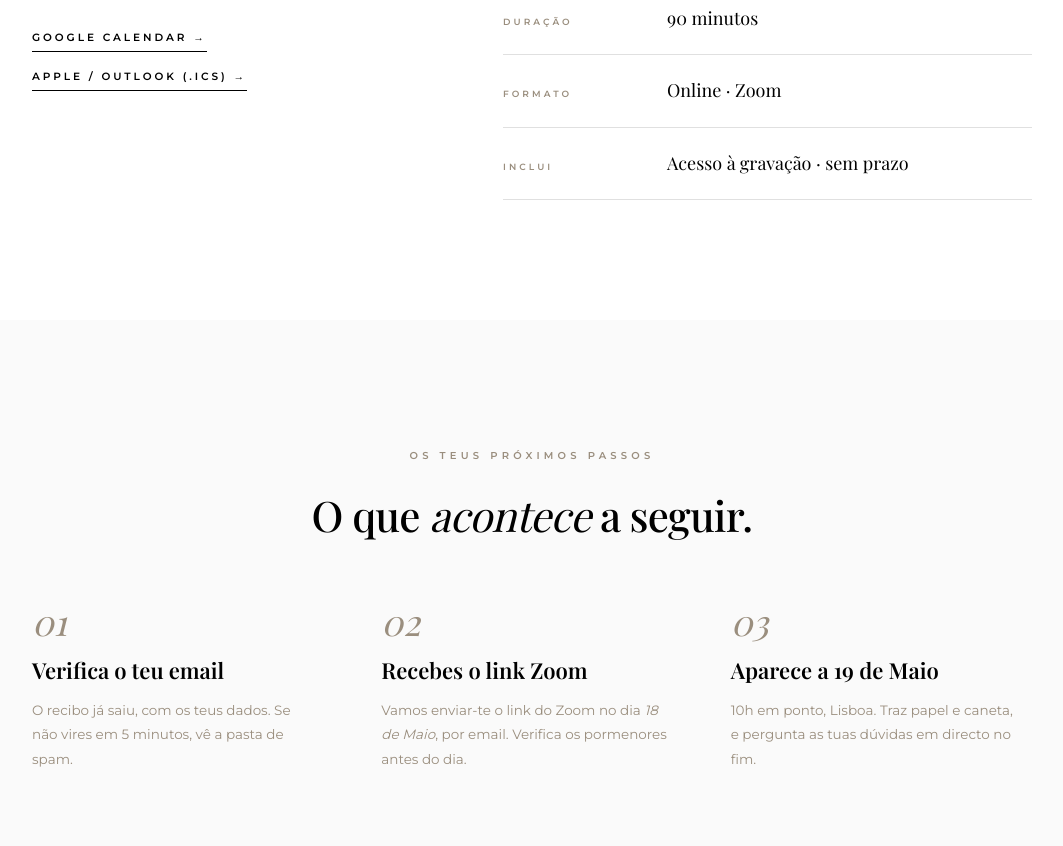
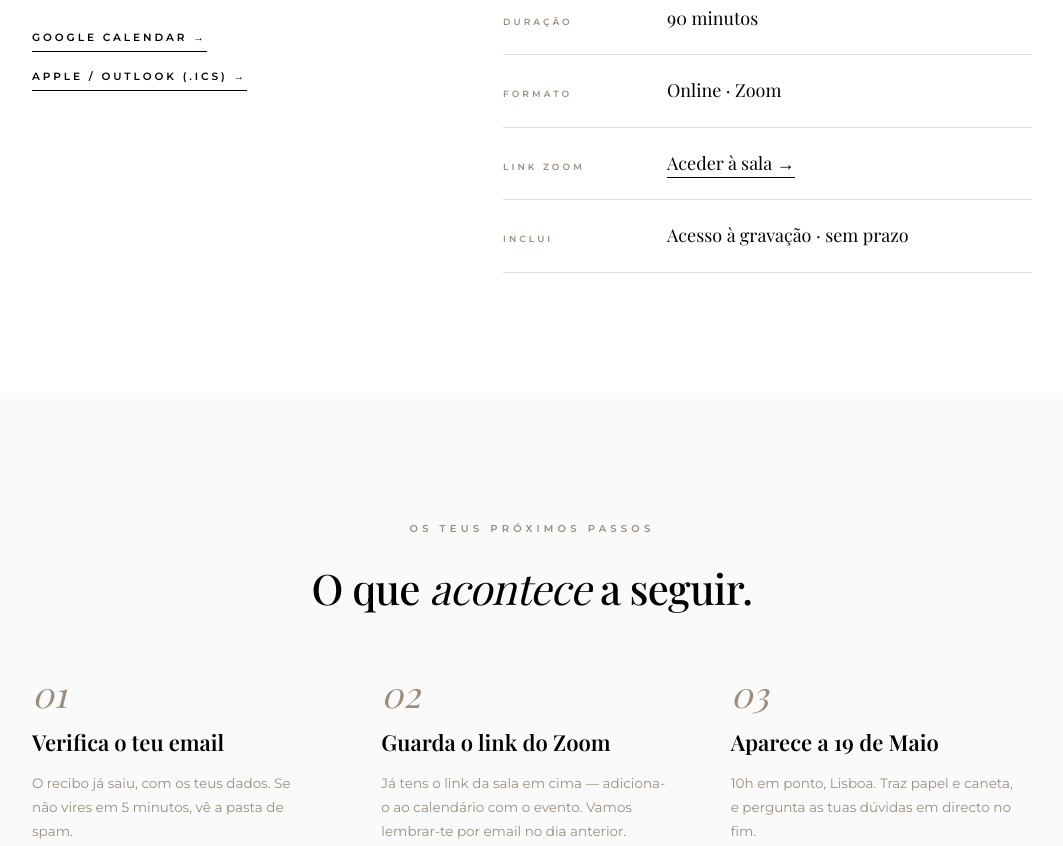
Before and after one commit to olacheirafesta/uma-unica-estrategia, a plain HTML site: page obrigado/index.html in a window 1280 px wide. Shown: the part 1116-1962 px from the top of the page, without its empty margins (108-1171 px from the left). Drawn offline with nearby package versions, Linux system fonts and the light colour scheme; a web font is replaced by a local one.

Commit message:
Add Zoom link to obrigado page + .ics

```diff
--- a/obrigado/index.html
+++ b/obrigado/index.html
@@ -119,7 +119,7 @@ footer .social .sep{opacity:.4}
         <h2>Marca já no <em>calendário</em>.</h2>
         <p style="margin-top:24px;color:var(--neutral)">Adiciona o evento ao teu calendário para não te esqueceres. Vamos enviar-te o link do Zoom no dia anterior, por email.</p>
         <div class="calendar">
-          <a href="https://calendar.google.com/calendar/render?action=TEMPLATE&text=Workshop%20Uma%20%C3%BAnica%20estrat%C3%A9gia%E2%84%A2&dates=20260519T100000/20260519T113000&details=Workshop%20online%20de%2090%20minutos%20%C2%B7%20Adriana%20Cheira%E2%80%99Festa%20%C2%B7%20Event%20Business%20School%E2%84%A2.%20O%20link%20do%20Zoom%20%C3%A9%20enviado%20no%20dia%20anterior%20por%20email.&location=Online%20%C2%B7%20Zoom&ctz=Europe/Lisbon" target="_blank" rel="noopener">Google Calendar →</a>
+          <a href="https://calendar.google.com/calendar/render?action=TEMPLATE&text=Workshop%20Uma%20%C3%BAnica%20estrat%C3%A9gia%E2%84%A2&dates=20260519T100000/20260519T113000&details=Workshop%20online%20de%2090%20minutos%20%C2%B7%20Adriana%20Cheira%27Festa%20%C2%B7%20Event%20Business%20School%E2%84%A2.%0A%0ALink%20Zoom%3A%20https%3A%2F%2Fus06web.zoom.us%2Fj%2F88522790842%3Fpwd%3DA51dKbaisAyWSY0sRf5FqGDUzYrKMo.1%0A%0AO%20link%20tamb%C3%A9m%20aparece%20na%20p%C3%A1gina%20de%20obrigado%20e%20no%20email%20de%20confirma%C3%A7%C3%A3o.&location=https%3A%2F%2Fus06web.zoom.us%2Fj%2F88522790842%3Fpwd%3DA51dKbaisAyWSY0sRf5FqGDUzYrKMo.1&ctz=Europe/Lisbon" target="_blank" rel="noopener">Google Calendar →</a>
           <a href="./uma-unica-estrategia.ics" download>Apple / Outlook (.ics) →</a>
         </div>
       </div>
@@ -130,6 +130,7 @@ footer .social .sep{opacity:.4}
           <li><span class="l">Hora</span><span class="v">10h00 · Lisboa</span></li>
           <li><span class="l">Duração</span><span class="v">90 minutos</span></li>
           <li><span class="l">Formato</span><span class="v">Online · Zoom</span></li>
+          <li><span class="l">Link Zoom</span><span class="v"><a href="https://us06web.zoom.us/j/88522790842?pwd=A51dKbaisAyWSY0sRf5FqGDUzYrKMo.1" target="_blank" rel="noopener" style="border-bottom:1px solid var(--ink);padding-bottom:2px">Aceder à sala →</a></span></li>
           <li><span class="l">Inclui</span><span class="v">Acesso à gravação · sem prazo</span></li>
         </ul>
       </div>
@@ -150,8 +151,8 @@ footer .social .sep{opacity:.4}
       </div>
       <div class="step">
         <div class="n">02</div>
-        <h3>Recebes o link Zoom</h3>
-        <p>Vamos enviar-te o link do Zoom no dia <em>18 de Maio</em>, por email. Verifica os pormenores antes do dia.</p>
+        <h3>Guarda o link do Zoom</h3>
+        <p>Já tens o link da sala em cima — adiciona-o ao calendário com o evento. Vamos lembrar-te por email no dia anterior.</p>
       </div>
       <div class="step">
         <div class="n">03</div>
```
Also changed, not shown: 1 other file.
